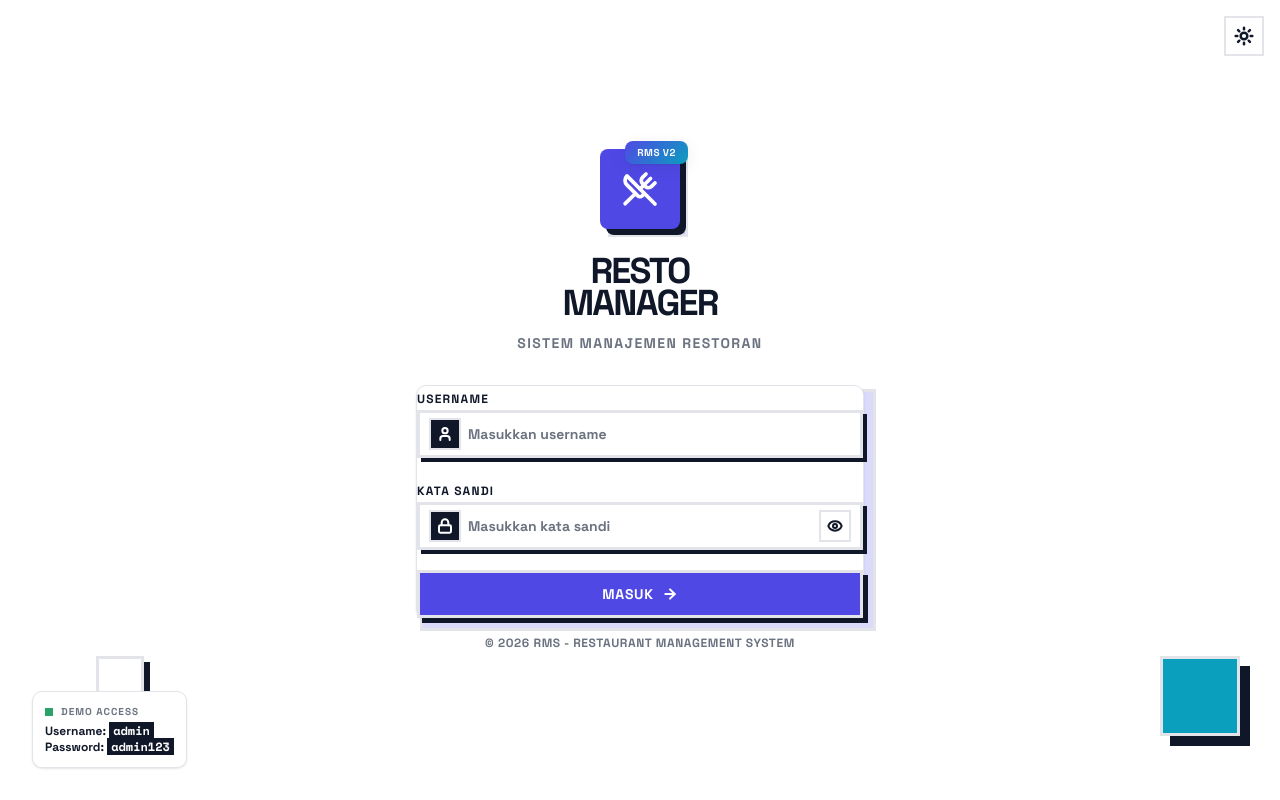
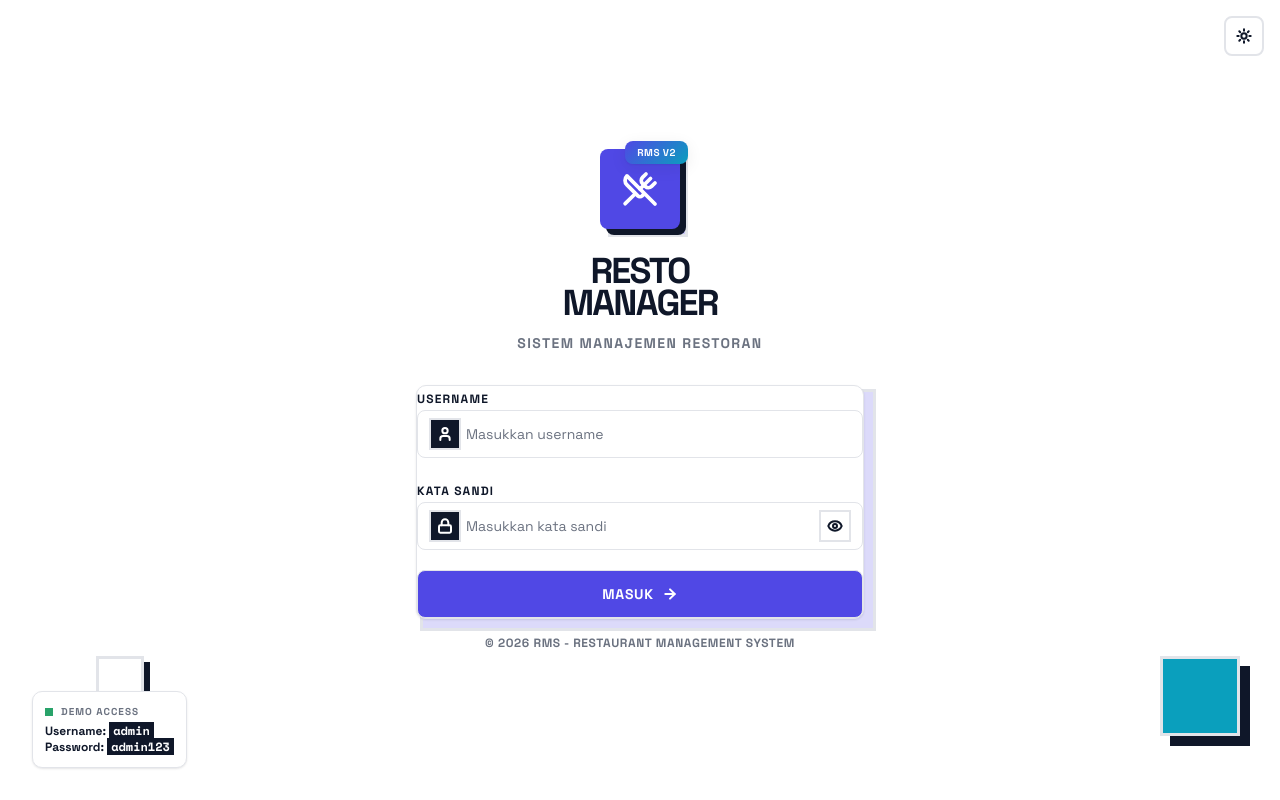
Before and after one commit to crizt0495/restaurant, a Next.js app: page /login in a window 1280 px wide. Built offline with nearby package versions, Linux system fonts and the light colour scheme.

Commit message:
style(ui): final premium minimal polish — Button, Card, Input, Badge unified with globals design system

```diff
--- a/src/components/ui/badge.tsx
+++ b/src/components/ui/badge.tsx
@@ -3,26 +3,26 @@ import { cva, type VariantProps } from "class-variance-authority"
 import { cn } from "@/lib/utils"
 
 const badgeVariants = cva(
-  "inline-flex items-center justify-center text-[10px] font-black uppercase tracking-widest border-2 transition-all duration-150",
+  "inline-flex items-center gap-1 rounded-full px-2.5 py-0.5 text-xs font-semibold transition-colors",
   {
     variants: {
       variant: {
         default:
-          "bg-primary text-primary-foreground border-foreground shadow-[3px_3px_0_0_hsl(var(--foreground))]",
+          "bg-primary/10 text-primary border border-primary/15",
         secondary:
-          "bg-secondary text-secondary-foreground border-foreground shadow-[3px_3px_0_0_hsl(var(--foreground))]",
+          "bg-secondary text-secondary-foreground border border-border",
         destructive:
-          "bg-destructive text-destructive-foreground border-foreground shadow-[3px_3px_0_0_hsl(var(--foreground))]",
+          "bg-destructive/10 text-destructive border border-destructive/15",
         outline:
-          "bg-background text-foreground border-foreground shadow-[3px_3px_0_0_hsl(var(--foreground))]",
+          "bg-transparent text-muted-foreground border border-border",
         success:
-          "bg-success text-success-foreground border-foreground shadow-[3px_3px_0_0_hsl(var(--foreground))]",
+          "bg-success/10 text-success border border-success/15",
         warning:
-          "bg-warning text-warning-foreground border-foreground shadow-[3px_3px_0_0_hsl(var(--foreground))]",
+          "bg-warning/10 text-warning border border-warning/15",
         info:
-          "bg-info text-info-foreground border-foreground shadow-[3px_3px_0_0_hsl(var(--foreground))]",
+          "bg-info/10 text-info border border-info/15",
         neutral:
-          "bg-muted text-muted-foreground border-foreground shadow-[3px_3px_0_0_hsl(var(--foreground))]",
+          "bg-muted text-muted-foreground border border-border",
       },
     },
     defaultVariants: {
@@ -37,7 +37,7 @@ export interface BadgeProps
 
 function Badge({ className, variant, ...props }: BadgeProps) {
   return (
-    <div className={cn(badgeVariants({ variant }), "px-2.5 py-1", className)} {...props} />
+    <div className={cn(badgeVariants({ variant }), className)} {...props} />
   )
 }
 
--- a/src/components/ui/button.tsx
+++ b/src/components/ui/button.tsx
@@ -1,62 +1,88 @@
-import * as React from "react"
-import { Slot } from "@radix-ui/react-slot"
-import { cva, type VariantProps } from "class-variance-authority"
-import { cn } from "@/lib/utils"
+"use client";
+
+import * as React from "react";
+import { Slot } from "@radix-ui/react-slot";
+import { cva, type VariantProps } from "class-variance-authority";
+import { cn } from "@/lib/utils";
+import { Loader2 } from "lucide-react";
 
 const buttonVariants = cva(
-  "inline-flex items-center justify-center gap-2 whitespace-nowrap text-sm font-bold uppercase tracking-wide transition-all duration-150 focus-visible:outline-none focus-visible:ring-3 focus-visible:ring-ring focus-visible:ring-offset-2 focus-visible:ring-offset-background disabled:pointer-events-none disabled:opacity-50 [&_svg]:pointer-events-none [&_svg]:shrink-0 active:translate-x-[3px] active:translate-y-[3px] active:shadow-none",
+  [
+    "inline-flex items-center justify-center gap-2",
+    "font-sans text-sm font-medium leading-none",
+    "rounded-md transition-all duration-fast ease-out",
+    "focus-visible:outline-none focus-visible:ring-3 focus-visible:ring-ring focus-visible:ring-offset-2 focus-visible:ring-offset-background",
+    "disabled:pointer-events-none disabled:opacity-40",
+    "[&_svg]:pointer-events-none [&_svg]:shrink-0 [&_svg:not([class*='size-'])]:size-4",
+  ],
   {
     variants: {
       variant: {
-        default:
-          "bg-primary text-primary-foreground border-3 border-foreground shadow-[5px_5px_0_0_hsl(var(--foreground))] hover:translate-x-[-2px] hover:translate-y-[-2px] hover:shadow-[7px_7px_0_0_hsl(var(--foreground))]",
-        destructive:
-          "bg-destructive text-destructive-foreground border-3 border-foreground shadow-[5px_5px_0_0_hsl(var(--foreground))] hover:translate-x-[-2px] hover:translate-y-[-2px] hover:shadow-[7px_7px_0_0_hsl(var(--foreground))]",
-        outline:
-          "bg-background text-foreground border-3 border-foreground shadow-[4px_4px_0_0_hsl(var(--foreground))] hover:bg-foreground hover:text-background hover:translate-x-[-1px] hover:translate-y-[-1px] hover:shadow-[5px_5px_0_0_hsl(var(--foreground))]",
-        secondary:
-          "bg-secondary text-secondary-foreground border-3 border-foreground shadow-[5px_5px_0_0_hsl(var(--foreground))] hover:translate-x-[-2px] hover:translate-y-[-2px] hover:shadow-[7px_7px_0_0_hsl(var(--foreground))]",
-        ghost:
-          "hover:bg-foreground hover:text-background border-3 border-transparent hover:border-foreground hover:shadow-[3px_3px_0_0_hsl(var(--foreground))] hover:translate-x-[-1px] hover:translate-y-[-1px]",
-        link: "text-primary underline-offset-4 hover:underline border-3 border-transparent",
-        accent:
-          "bg-accent text-accent-foreground border-3 border-foreground shadow-[5px_5px_0_0_hsl(var(--foreground))] hover:translate-x-[-2px] hover:translate-y-[-2px] hover:shadow-[7px_7px_0_0_hsl(var(--foreground))]",
-        success:
-          "bg-success text-success-foreground border-3 border-foreground shadow-[5px_5px_0_0_hsl(var(--foreground))] hover:translate-x-[-2px] hover:translate-y-[-2px] hover:shadow-[7px_7px_0_0_hsl(var(--foreground))]",
+        default: "bg-primary text-primary-foreground border border-primary hover:bg-primary-hover active:bg-primary-active shadow-elev-1 hover:shadow-elev-hover-1 active:shadow-elev-1",
+        secondary: "bg-secondary text-secondary-foreground border border-secondary-border hover:bg-secondary-hover active:bg-secondary-active shadow-elev-1 hover:shadow-elev-hover-1",
+        outline: "bg-transparent text-foreground border border-border hover:bg-secondary active:bg-secondary-border",
+        ghost: "bg-transparent text-foreground border border-transparent hover:bg-secondary active:bg-secondary-active",
+        destructive: "bg-destructive text-destructive-foreground border border-destructive hover:bg-destructive/90 active:bg-destructive shadow-elev-1 hover:shadow-elev-hover-1",
+        success: "bg-success text-success-foreground border border-success hover:bg-success/90 active:bg-success/80 shadow-elev-1 hover:shadow-elev-hover-1",
+        link: "bg-transparent text-primary border border-transparent hover:underline-offset-4 hover:underline text-sm font-medium",
+        plain: "bg-transparent text-foreground border border-transparent hover:bg-secondary",
       },
       size: {
-        default: "h-10 px-5 py-2",
-        sm: "h-8 px-3 py-1 text-xs",
-        lg: "h-12 px-8 py-3 text-base",
-        xl: "h-14 px-10 py-4 text-lg",
-        icon: "h-10 w-10",
+        default: "h-10 px-4 gap-2",
+        sm: "h-8 px-3 text-xs gap-1.5",
+        lg: "h-12 px-6 text-base gap-2.5",
+        xl: "h-14 px-8 text-lg gap-3",
+        icon: "h-10 w-10 p-0",
+        "icon-sm": "h-8 w-8 p-0",
+      },
+      fullWidth: {
+        true: "w-full",
+        false: "",
       },
     },
     defaultVariants: {
       variant: "default",
       size: "default",
+      fullWidth: false,
     },
   }
-)
+);
 
 export interface ButtonProps
   extends React.ButtonHTMLAttributes<HTMLButtonElement>,
     VariantProps<typeof buttonVariants> {
-  asChild?: boolean
+  asChild?: boolean;
+  loading?: boolean;
+  loadingText?: string;
 }
 
 const Button = React.forwardRef<HTMLButtonElement, ButtonProps>(
-  ({ className, variant, size, asChild = false, ...props }, ref) => {
-    const Comp = asChild ? Slot : "button"
+  ({ className, variant, size, fullWidth, asChild = false, loading = false, loadingText = "Memproses...", children, disabled, ...props }, ref) => {
+    const Comp = asChild ? Slot : "button";
+    const isLoading = loading || disabled;
+
     return (
       <Comp
-        className={cn(buttonVariants({ variant, size, className }))}
+        className={cn(buttonVariants({ variant, size, fullWidth, className }))}
         ref={ref}
+        disabled={isLoading || disabled}
+        aria-busy={loading}
+        aria-disabled={isLoading || disabled}
         {...props}
-      />
-    )
+      >
+        {loading ? (
+          <>
+            <Loader2 className="size-4 animate-spin" aria-hidden="true" />
+            <span className="sr-only">{loadingText}</span>
+            <span className="inline-block min-w-[1.5em] text-center">{loadingText}</span>
+          </>
+        ) : (
+          children
+        )}
+      </Comp>
+    );
   }
-)
-Button.displayName = "Button"
+);
+Button.displayName = "Button";
 
-export { Button, buttonVariants }
+export { Button, buttonVariants };
--- a/src/components/ui/card.tsx
+++ b/src/components/ui/card.tsx
@@ -6,7 +6,7 @@ const Card = React.forwardRef<HTMLDivElement, React.HTMLAttributes<HTMLDivElemen
     <div
       ref={ref}
       className={cn(
-        "bg-card text-card-foreground border-3 border-foreground shadow-[5px_5px_0_0_hsl(var(--foreground))] transition-all duration-150",
+        "rounded-xl border bg-card text-card-foreground shadow-elev-1 transition-all duration-normal",
         className
       )}
       {...props}
@@ -19,7 +19,7 @@ const CardHeader = React.forwardRef<HTMLDivElement, React.HTMLAttributes<HTMLDiv
   ({ className, ...props }, ref) => (
     <div
       ref={ref}
-      className={cn("flex flex-col space-y-1.5 p-6 border-b-3 border-foreground", className)}
+      className={cn("flex flex-col space-y-1.5 p-6 border-b border-border/50", className)}
       {...props}
     />
   )
@@ -30,7 +30,7 @@ const CardTitle = React.forwardRef<HTMLDivElement, React.HTMLAttributes<HTMLDivE
   ({ className, ...props }, ref) => (
     <div
       ref={ref}
-      className={cn("text-xl font-black uppercase tracking-tight leading-none", className)}
+      className={cn("text-lg font-semibold tracking-tight leading-none text-foreground", className)}
       {...props}
     />
   )
@@ -41,7 +41,7 @@ const CardDescription = React.forwardRef<HTMLDivElement, React.HTMLAttributes<HT
   ({ className, ...props }, ref) => (
     <div
       ref={ref}
-      className={cn("text-sm text-muted-foreground font-bold uppercase tracking-wider", className)}
+      className={cn("text-sm text-muted-foreground", className)}
       {...props}
     />
   )
@@ -59,7 +59,7 @@ const CardFooter = React.forwardRef<HTMLDivElement, React.HTMLAttributes<HTMLDiv
   ({ className, ...props }, ref) => (
     <div
       ref={ref}
-      className={cn("flex items-center p-6 border-t-3 border-foreground", className)}
+      className={cn("flex items-center p-6 border-t border-border/50", className)}
       {...props}
     />
   )
--- a/src/components/ui/input.tsx
+++ b/src/components/ui/input.tsx
@@ -9,7 +9,7 @@ const Input = React.forwardRef<HTMLInputElement, InputProps>(
       <input
         type={type}
         className={cn(
-          "flex h-11 w-full border-3 border-foreground bg-background px-4 py-2 text-sm font-bold shadow-[4px_4px_0_0_hsl(var(--foreground))] placeholder:text-muted-foreground focus:outline-none focus:border-primary focus:shadow-[4px_4px_0_0_hsl(var(--primary))] disabled:cursor-not-allowed disabled:opacity-50 disabled:bg-muted transition-all duration-150",
+          "flex h-10 w-full rounded-md border border-input bg-background px-3 py-2 text-sm font-normal ring-offset-background placeholder:text-muted-foreground transition-colors duration-fast focus:outline-none focus:border-primary focus:ring-2 focus:ring-ring/25 disabled:cursor-not-allowed disabled:opacity-50",
           className
         )}
         ref={ref}
```
